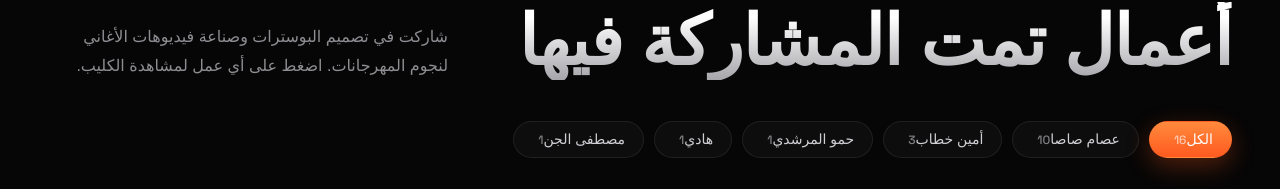
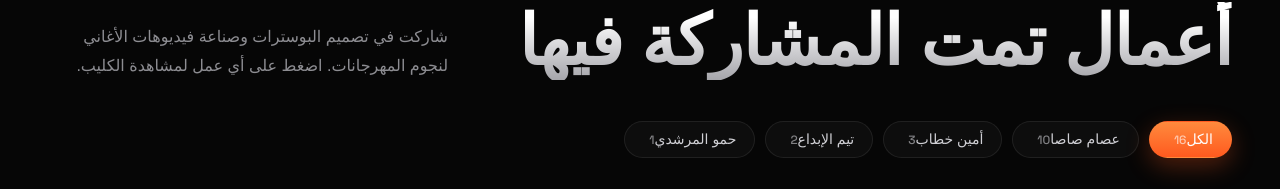
Before and after one commit to KhaledDondon/khaled-portfolio, a plain HTML site: page index.html in a window 1280 px wide. Shown: the part 1479-1668 px from the top of the page. Drawn offline with Linux system fonts and the light colour scheme; a web font is replaced by a local one.

Commit message:
Update index.html

```diff
--- a/index.html
+++ b/index.html
@@ -340,10 +340,10 @@ const works=[
   {img:'14',title:'انت الا بتكش وعامل حملة',en:'Enta Ella Betkesh We Amel Hamla',artist:'عصام صاصا × مصطفى الجن',aen:'Essam Sasa × Mostafa Elgen',yt:'26gvLBdpQsI'},
   {img:'05',title:'قالوا عليا سفاح مسيطر',en:'Alo Alaya Saffah Mosaytar',artist:'عصام صاصا',aen:'Essam Sasa',yt:'OsPQjlFt1sY'},
   {img:'01',title:'طب بحبك',en:'Tab Bahebak',artist:'حمو المرشدي',aen:'Hamo El Morshedy',yt:'Hk-oNOL87HI'},
-  {img:'15',title:'الغابة ليها بابا',en:'El Ghaba Leeha Baba',artist:'هادي × مصطفى الجن',aen:'Hady × Mostafa Elgen',yt:'QonqLGRyMLk'},
+  {img:'15',title:'الغابة ليها بابا',en:'El Ghaba Leeha Baba',artist:'تيم الإبداع',aen:'Team Elabda3',yt:'QonqLGRyMLk'},
   {img:'08',title:'أحلى باي باي',en:'Ahla Bye Bye',artist:'عصام صاصا',aen:'Essam Sasa',yt:'7uhUrIq8evg'},
   {img:'03',title:'استفدت إيه بكبريائك',en:'Estafadt Eh Be Kebriaek',artist:'عصام صاصا',aen:'Essam Sasa',yt:'5ZNpn_7oHXA'},
-  {img:'16',title:'أخوك تمام تمام',en:'Akhook Tamam Tamam',artist:'مصطفى الجن × هادي',aen:'Mostafa Elgen × Hady',yt:'QRJUB4dBVPM'},
+  {img:'16',title:'أخوك تمام تمام',en:'Akhook Tamam Tamam',artist:'تيم الإبداع',aen:'Team Elabda3',yt:'QRJUB4dBVPM'},
   {img:'11',title:'الغاوي',en:'El Ghawy',artist:'أمين خطاب & مصطفى الجن',aen:'Ameen Khattab & Mostafa Elgen',yt:'pY_DFKf8kr0'},
   {img:'06',title:'أربع بيبان اتهدوا',en:'Arba\' Beban Ethaddo',artist:'عصام صاصا',aen:'Essam Sasa',yt:'bgQ0YiLR2QQ'},
   {img:'07',title:'يا صباح عنابي',en:'Ya Sabah Enaby',artist:'عصام صاصا',aen:'Essam Sasa',yt:'CR9gVspoq30'},
```
